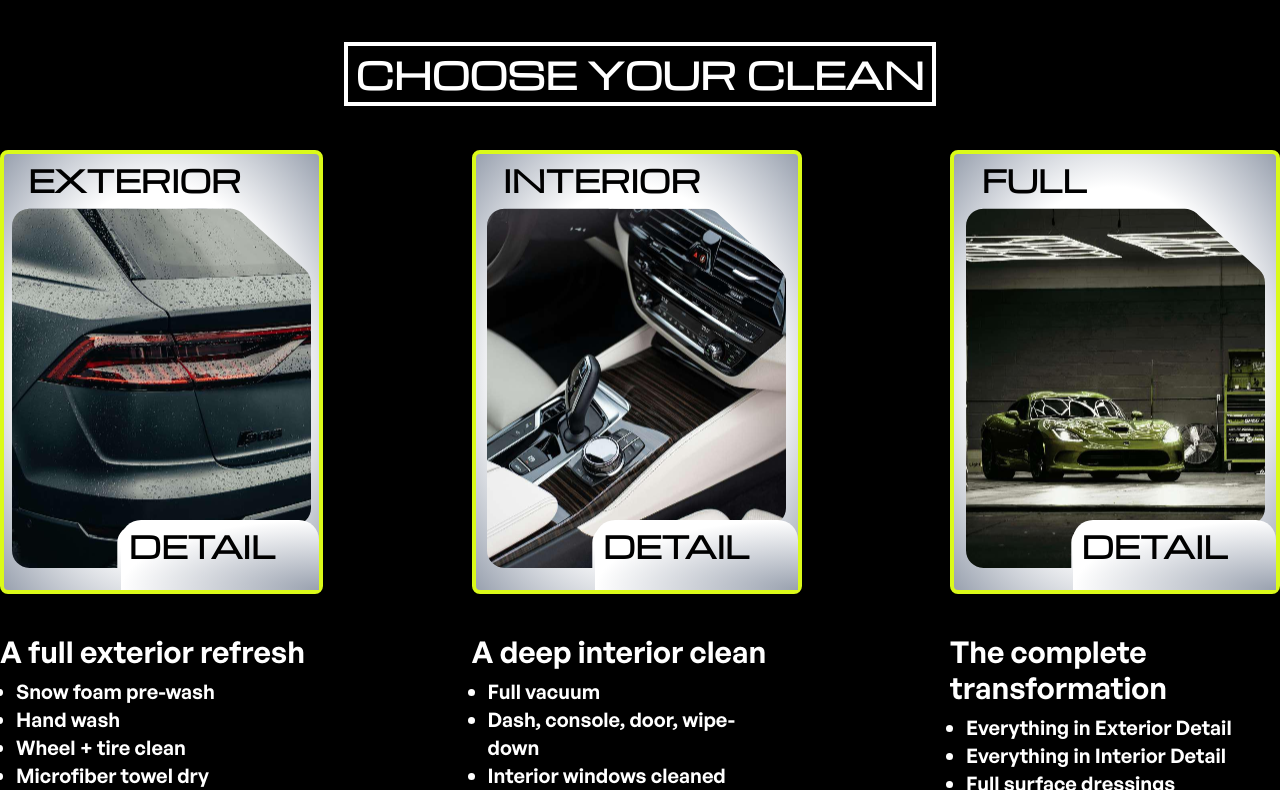
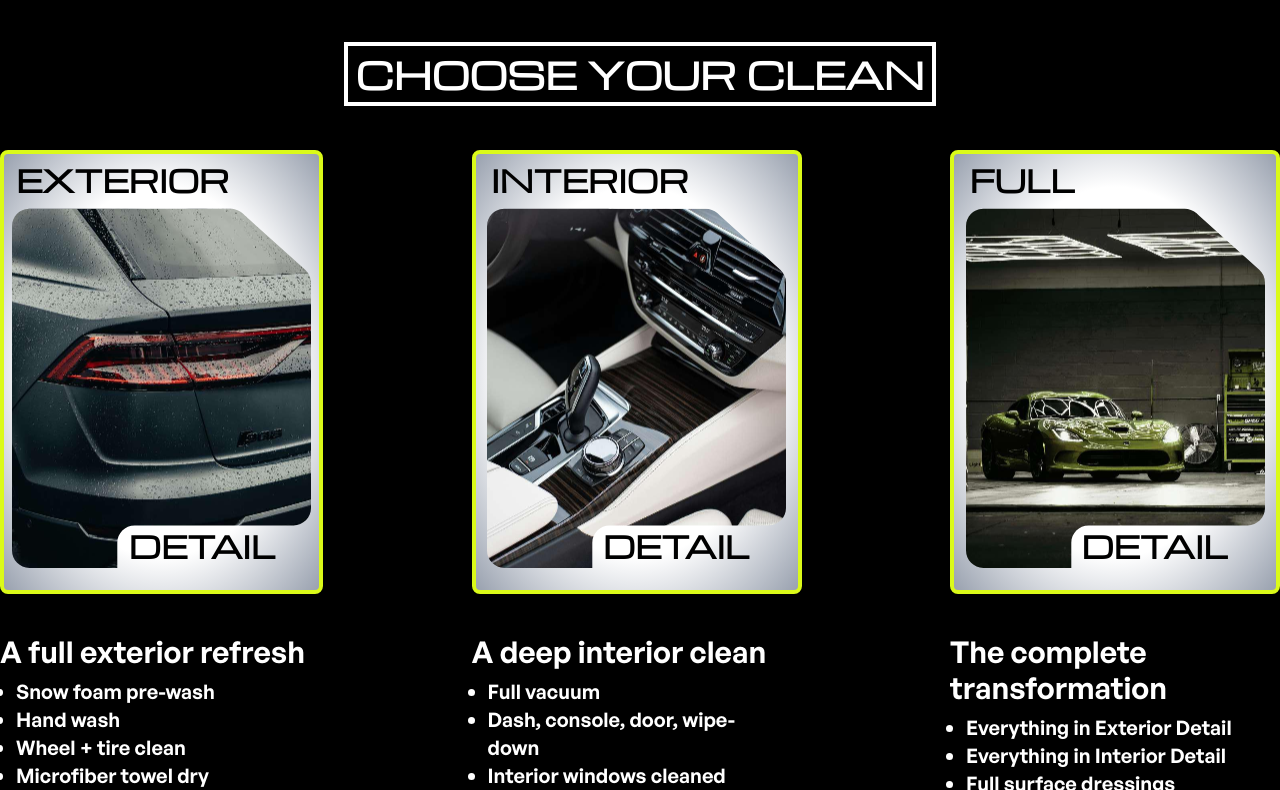
Before and after one commit to lucassdantas/pure_detail_website, a Next.js app: page / in a window 1280 px wide. Shown: the part 548-1338 px from the top of the page. Built offline with nearby package versions, Linux system fonts and the light colour scheme.

Commit message:
fix svg cuts to diferent botto mtitle sizes

```diff
--- a/src/app/components/DiagonalRoundedImage.tsx
+++ b/src/app/components/DiagonalRoundedImage.tsx
@@ -2,9 +2,42 @@ type Props = {
   imgUrl: string;
   alt: string;
   cardId: string;
+  bottomTitleLength:number;
 };
 
-export const DiagonalRoundedImage = ({ imgUrl, alt, cardId }: Props) => {
+export const DiagonalRoundedImage = ({ imgUrl, alt, cardId, bottomTitleLength }: Props) => {
+  console.log(bottomTitleLength)
+  const bottomCutOptionsByTitleLength = {
+    default:`
+        H121.5
+        V385.5
+        C121.5 374.454 130.454 365.5 141.5 365.5
+
+        H325
+        C336.046 365.5 345 356.546
+    `,
+    moreThanSix:`
+        H51.5
+        V385.5
+        C51.5 374.454 60.454 365.5 71.5 365.5
+
+        H325
+        C336.046 365.5 345 356.546
+    `,
+    moreThanSeven:`
+        H121.5
+        V365.5
+        C121.5 354.454 130.454 345.5 141.5 345.5
+
+        H336
+        C346.046 345.5 355 316.546
+    `,
+  }
+  const returnCurrentCardCutSize = (bottomTitleLength:number) => {
+    if (bottomTitleLength > 7) return bottomCutOptionsByTitleLength.moreThanSeven
+    if (bottomTitleLength > 6) return bottomCutOptionsByTitleLength.moreThanSix
+    return bottomCutOptionsByTitleLength.default
+  }
   return (
     <svg
       width="299"
@@ -28,7 +61,9 @@ export const DiagonalRoundedImage = ({ imgUrl, alt, cardId }: Props) => {
       </defs>
 
       <path
-        d="M20 0C8.9543 0 0 8.95431 0 20V394.5C0 405.546 8.95431 414.5 20 414.5H121.5V385.5C121.5 374.454 130.454 365.5 141.5 365.5H325C336.046 365.5 345 356.546 345 345.5V85.4073C345 79.7375 342.594 74.3342 338.379 70.5414L265.705 5.13412C262.032 1.82888 257.266 0 252.325 0H20Z"
+        d={`M20 0C8.9543 0 0 8.95431 0 20V394.5C0 405.546 8.95431 414.5 20 414.5
+        ${returnCurrentCardCutSize(bottomTitleLength)}
+        345 345.5 V85.4073C345 79.7375 342.594 74.3342 338.379 70.5414L265.705 5.13412C262.032 1.82888 257.266 0 252.325 0H20Z`}
         fill={`url(#${cardId})`}
       />
     </svg>
--- a/src/app/components/ServiceCard.tsx
+++ b/src/app/components/ServiceCard.tsx
@@ -13,9 +13,9 @@ export const ServiceCard = ({upperText, bottomText, title, detailsList, priceTex
       <div className=''>
         <div className={`w-full relative flex flex-col items-center p-2  border-4 border-accent-yellow bg-radial from-white from-60% to-gray-400 rounded-lg text-black mb-10`}>
           <div>
-            <h3 className='title font-black text-left text-3xl uppercase ml-4 -mb-4'>{upperText}</h3>
-            <DiagonalRoundedImage imgUrl={imgUrl} alt={title} cardId={imgUrl}  />
-           <div className="bottomTitleContainer  w-[63%] h-[70px] pb-[2px] pt-[8px] pl-[8px] absolute bottom-0 right-0 overflow-hidden rounded-t-[20px]" >
+            <h3 className='title font-black text-left text-3xl uppercase ml-1 -mb-4'>{upperText}</h3>
+            <DiagonalRoundedImage imgUrl={imgUrl} alt={title} cardId={imgUrl} bottomTitleLength={bottomText.length}  />
+           <div className="bottomTitleContainer  w-[63%] h-[70px] pb-[2px] pt-[8px] pl-[8px] absolute bottom-0 right-0 overflow-hidden r" >
               <h3 className='title font-black text-3xl uppercase '>{bottomText}</h3>
             </div>
           </div>
--- a/src/app/globals.css
+++ b/src/app/globals.css
@@ -34,14 +34,6 @@ h1, h2, .title{
   border-radius:999px;
 }
 
-.service-card .bottomTitleContainer{
-  background: #FFF;
-  border:unset;
-  outline:unset;
- background-image:
-    radial-gradient(ellipse 100% 100% at bottom right, #99a1af 0%, #fff 100%);
-}
-
 .bannerSection{
   background-size:cover;
   background-position: center;
```
